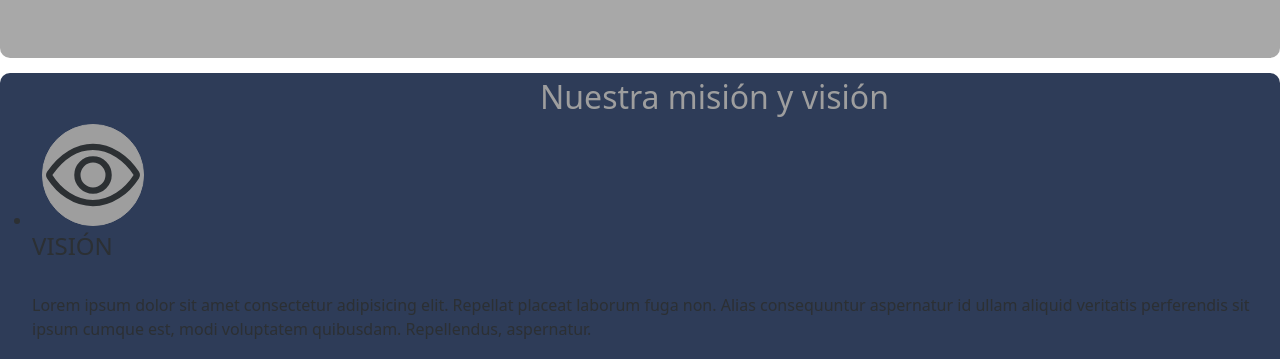
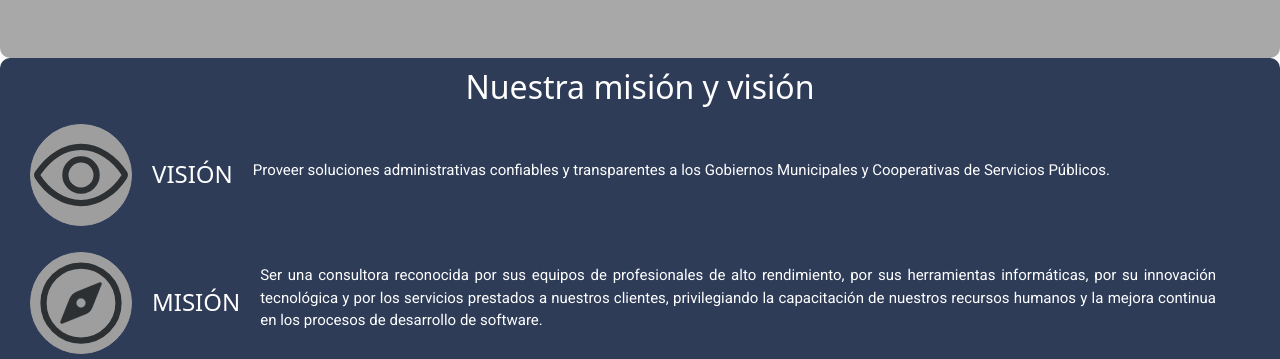
Before and after one commit to StefanoDuri1/ProyectoGIT, a website: page nosotros.html in a window 1280 px wide. Shown: the part 1291-1650 px from the top of the page. Drawn offline with nearby package versions, Linux system fonts and the light colour scheme; a web font is replaced by a local one.

Commit message:
termino seccion nosotros con sass

```diff
--- a/nosotros.html
+++ b/nosotros.html
@@ -145,15 +145,21 @@
                     <picture class="vision">
                         <ion-icon class="vision-icono" name="eye-outline"></ion-icon>
                     </picture>
-                    <h4>VISIÓN</h4> <br>
-                    <P>Lorem ipsum dolor sit amet consectetur adipisicing elit. Repellat placeat laborum fuga non. Alias consequuntur aspernatur id ullam aliquid veritatis perferendis sit ipsum cumque est, modi voluptatem quibusdam. Repellendus, aspernatur.</P> <br>
+                    <h4>VISIÓN</h4>
+                    <P>Proveer soluciones administrativas
+                        confiables y transparentes a los Gobiernos Municipales y Cooperativas
+                        de Servicios Públicos.</P>
                 </li>
                 <li>
                     <picture class="mision">
                         <ion-icon class="mision-icono" name="compass-outline"></ion-icon>
                     </picture>
-                    <h4>MISIÓN</h4> <br>
-                    <p>Lorem ipsum dolor sit amet consectetur adipisicing elit. Officiis alias suscipit quasi quam. Molestias quia alias doloribus itaque omnis quidem praesentium autem enim, laborum modi, aliquid nam odio sed asperiores.</p><br>
+                    <h4>MISIÓN</h4>
+                    <p>Ser una consultora reconocida por sus equipos de profesionales de
+                        alto rendimiento, por sus herramientas informáticas, por su innovación
+                        tecnológica y por los servicios prestados a nuestros clientes,
+                        privilegiando la capacitación de nuestros recursos humanos y la
+                        mejora continua en los procesos de desarrollo de software.</p>
                 </li>
             </ul>
         </section>
--- a/scss/_footer.scss
+++ b/scss/_footer.scss
@@ -1,6 +1,5 @@
 footer {
     background: rgba(5, 7, 12, 0.70);
-    margin-top: 20px;
     min-width: 100%;
     border-radius: 10px;
 
--- a/scss/index/_body.scss
+++ /dev/null
@@ -1,44 +0,0 @@
-// carrousel
-#contenedor {
-    background: rgba(5, 7, 12, 0.40);
-    padding: 10px;
-    width: 100%;
-    border-radius: 10px;
-
-    .carousel-indicators [data-bs-target] {
-        background-color: #000;
-    }
-
-    .carousel-inner{
-        img {
-            border-radius: 10px;
-        }
-    }
-}
-#tituloInicio{
-    background: rgba(23, 32, 50, 0.75);
-    text-align: center;
-    font-family: 'Montserrat', sans-serif;
-    border-radius: 10px;
-    padding: 10px;
-    color: #fff;
-
-    h1 {
-        font-weight: bold;
-    }
-
-    p {
-        font-weight: bold;
-    }
-}
-#videoInicio {
-    picture {
-        background: rgba(5, 7, 12, 0.40);
-        padding: 10px;
-        border-radius: 10px;
-    }
-
-    iframe {
-        border-radius: 10px;
-    }
-}
--- a/scss/index/_index.scss
+++ b/scss/index/_index.scss
@@ -1 +1,44 @@
-@import 'body';
+// carrousel
+#contenedor {
+    background: rgba(5, 7, 12, 0.40);
+    padding: 10px;
+    width: 100%;
+    border-radius: 10px;
+
+    .carousel-indicators [data-bs-target] {
+        background-color: #000;
+    }
+
+    .carousel-inner{
+        img {
+            border-radius: 10px;
+        }
+    }
+}
+#tituloInicio{
+    background: rgba(23, 32, 50, 0.75);
+    text-align: center;
+    font-family: 'Montserrat', sans-serif;
+    border-radius: 10px;
+    padding: 10px;
+    color: #fff;
+
+    h1 {
+        font-weight: bold;
+    }
+
+    p {
+        font-weight: bold;
+    }
+}
+#videoInicio {
+    picture {
+        background: rgba(5, 7, 12, 0.40);
+        padding: 10px;
+        border-radius: 10px;
+    }
+
+    iframe {
+        border-radius: 10px;
+    }
+}
--- a/scss/nosotros/_misionVision.scss
+++ b/scss/nosotros/_misionVision.scss
@@ -1,18 +1,27 @@
 .misionVision {
     background-color: #233250;
     opacity: 95%;
-    margin-top: 15px;
     border-radius: 10px;
 
     .tituloMisionVision {
-        color: #999;
-        display: inline-block;
-        position: relative;
-        left: 540px;
-        margin-top: 5px;
+        color: #fff;
+        text-align: center;
+        padding-top: 10px;
     }
 
     .misionVision-lista {
+        list-style: none;
+        display: flex;
+        flex-direction: column;
+        padding: 0 0 0 20px;
+        margin-bottom: 0;
+        max-width: 95%;
+
+        li {
+            display: flex;
+            align-items: center;
+            padding: 10px 0;
+
             .vision-icono {
                 font-size: 100px;
                 border: solid 1px #999;
@@ -29,14 +38,30 @@
                 margin-left: 10px;
             }
 
-        .misionVision-lista h4 {
-            color: #fff;
+            h4 {
+                color: white;
+                padding: 0 20px;
+                text-align: center;
             }
 
-        .misionVision-lista p {
+            p {
                 color: #fff;
                 font-family: 'Roboto', sans-serif;
                 font-size: 15px;
+                text-align: justify;
+            }
+
+            @media screen and (max-width:500px){
+                h4{
+                    display: none;
+                }
+
+                p {
+                    padding-left: 10px;
                 }
             }
         }
+
+
+    }
+}
```
Also changed, not shown: css/style.css, 1 other file. Lines whose indentation alone changed are shown as unchanged.
